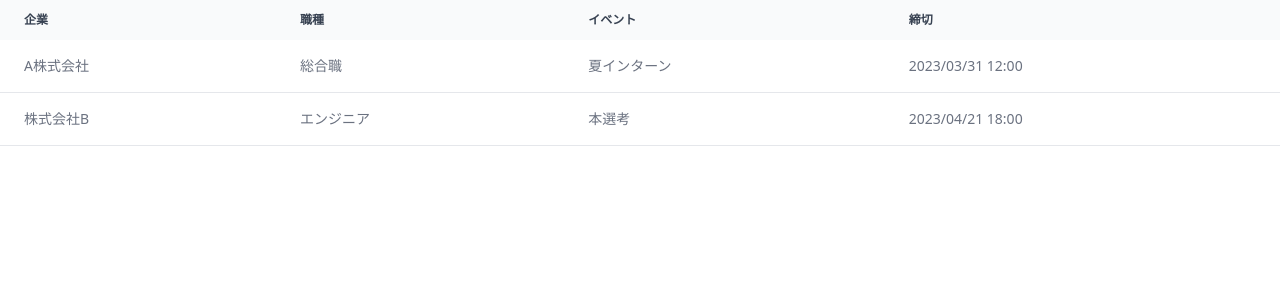
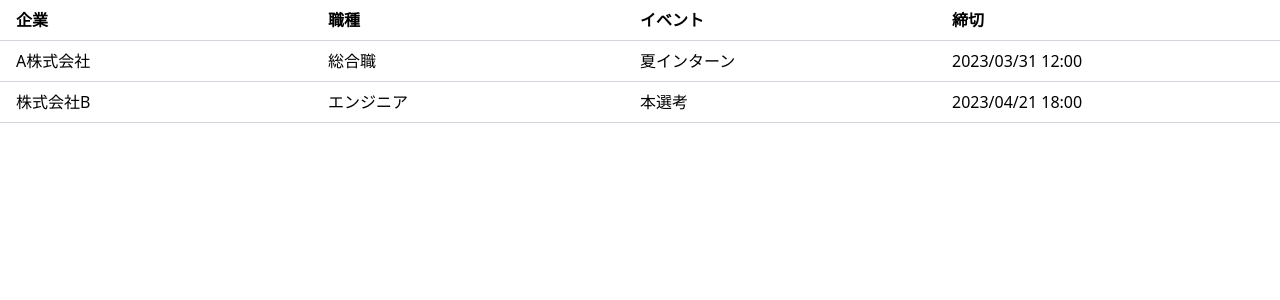
Before and after one commit to tomishima2904/es_manager, a Next.js app in the folder frontend/: page /user/entrysheets in a window 1280 px wide. Shown: the top 300 px of the page. Built offline with nearby package versions, Linux system fonts and the light colour scheme.

Commit message:
entrysheetsコンポーネントのスタイルを作成

```diff
--- a/frontend/src/components/entrysheets/Entrysheets.tsx
+++ b/frontend/src/components/entrysheets/Entrysheets.tsx
@@ -2,6 +2,20 @@ import {
   LightEntrysheetProps,
   EntrysheetsProps,
 } from "@/types/LightEntrysheetProps";
+
+// ヘッダー行
+const Header = () => {
+  return (
+    <div className="flex items-center px-4 py-2 border-b border-gray-300">
+      <div className="font-bold flex-grow flex-shrink-0">企業</div>
+      <div className="font-bold w-1/4 flex-shrink-0">職種</div>
+      <div className="font-bold w-1/4 flex-shrink-0">イベント</div>
+      <div className="font-bold w-1/4 flex-shrink-0">
+        <button className="focus:outline-none">締切</button>
+      </div>
+    </div>
+  );
+};
 
 // EntrySheetsでリスト表示する際のentrysheet1行
 const RowOfEntrysheet = (props: {
@@ -21,49 +35,32 @@ const RowOfEntrysheet = (props: {
     .padStart(2, "0")}:${deadline.getMinutes().toString().padStart(2, "0")}`;
 
   return (
-    <tr
-      className="bg-white border-b dark:bg-gray-800 dark:border-gray-700
-    hover:bg-gray-50 dark:hover:bg-gray-600"
+    <li
+      className="flex items-center px-4 py-2 border-b border-gray-300
+    transition duration-300 ease-in-out hover:bg-gray-100"
     >
-      <td className="px-6 py-4">{entrysheet.company}</td>
-      <td className="px-6 py-4">{entrysheet.job}</td>
-      <td className="px-6 py-4">{entrysheet.event}</td>
-      <td className="px-6 py-4">{formattedDate}</td>
-    </tr>
+      <div className="flex-grow flex-shrink-0">{entrysheet.company}</div>
+      <div className="w-1/4 flex-shrink-0">{entrysheet.job}</div>
+      <div className="w-1/4 flex-shrink-0">{entrysheet.event}</div>
+      <div className="w-1/4 flex-shrink-0">{formattedDate}</div>
+    </li>
   );
 };
 
-// EntrySheetsリストを表示
+// EntrySheetsリストのコンポーネント
 const ListOfEntrysheets = (props: {
   entrysheets: EntrysheetsProps;
 }): JSX.Element => {
   const { entrysheets } = props;
 
   return (
-    <div className="relative overflow-x-auto">
-      <table className="w-full text-sm text-left text-gray-500 dark:text-gray-400">
-        <thead className="text-xs text-gray-700 uppercase bg-gray-50 dark:bg-gray-700 dark:text-gray-400">
-          <tr>
-            <th scope="col" className="px-6 py-3">
-              企業
-            </th>
-            <th scope="col" className="px-6 py-3">
-              職種
-            </th>
-            <th scope="col" className="px-6 py-3">
-              イベント
-            </th>
-            <th scope="col" className="px-6 py-3">
-              締切
-            </th>
-          </tr>
-        </thead>
-        <tbody>
-          {Object.keys(entrysheets).map((esId) => (
-            <RowOfEntrysheet key={esId} entrysheet={entrysheets[esId]} />
-          ))}
-        </tbody>
-      </table>
+    <div className="rounded-lg bg-white">
+      <Header />
+      <ul className="list-none">
+        {Object.keys(entrysheets).map((esId) => (
+          <RowOfEntrysheet key={esId} entrysheet={entrysheets[esId]} />
+        ))}
+      </ul>
     </div>
   );
 };
```
